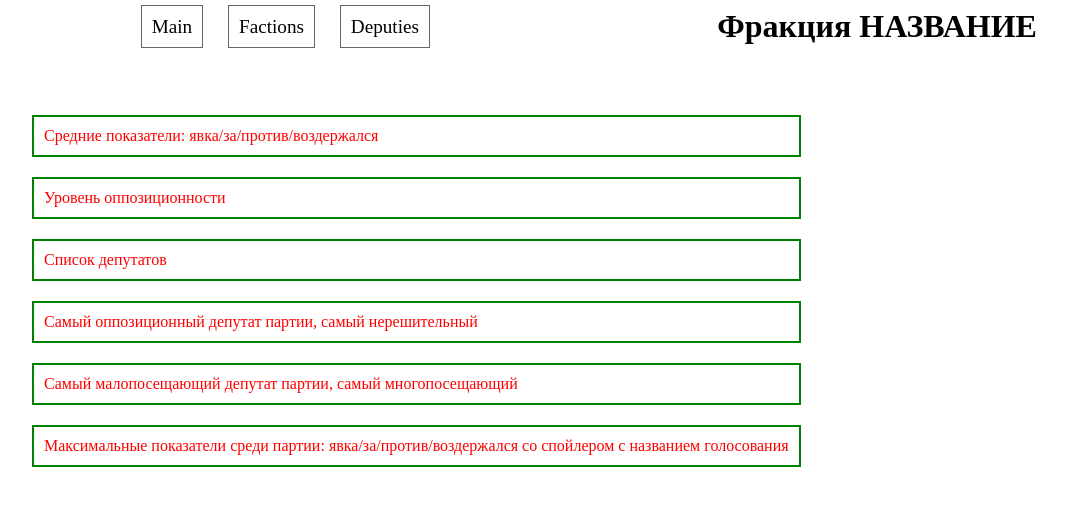
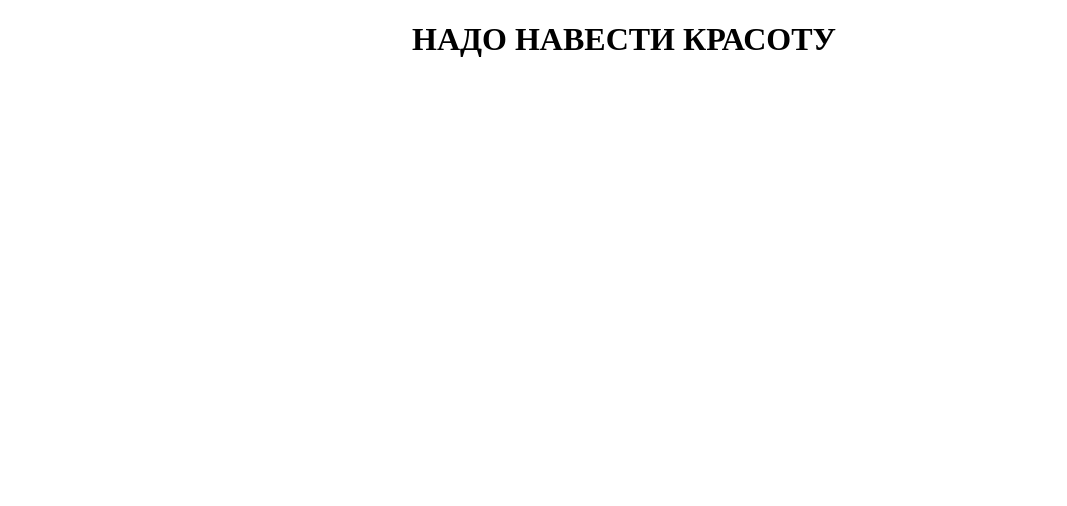
Before and after one commit to RinaKochkova/nd_210_2016, a Django app: page /factions/ in a window 1280 px wide. Shown: the top 506 px of the page, without its empty margins (16-1083 px from the left). Run offline with Django 3.2, Linux system fonts and the light colour scheme.

Commit message:
Revert "Add simple structure of pages and style.css"
This reverts commit fabf4eee4642b330920ddcdb851bdbfcf9d3fb6a.

```diff
--- a/server/templates/factions.html
+++ b/server/templates/factions.html
@@ -1,29 +1,10 @@
 <!DOCTYPE html>
 <html lang="en">
 <head>
-	<meta charset="UTF-8">
-	<title>Factions</title>
-	<meta name="viewport" content="width=device-width, initial-scale=1">
-	<link rel="stylesheet" href="style/style.css">
+    <meta charset="UTF-8">
+    <title>Factions</title>
 </head>
 <body>
-	<header>
-		<nav>
-			<ul>
-				<li><a href="index.html">Main</a></li>
-				<li><a href="#" class="current">Factions</a></li>
-				<li><a href="deputies.html">Deputies</a></li>
-			</ul>
-		</nav>
-		<h1>Фракция НАЗВАНИЕ</h1>
-	</header>
-	<div class="info">
-		<div>Средние показатели: явка/за/против/воздержался</div>
-		<div>Уровень оппозиционности</div>
-		<div>Cписок депутатов</div>
-		<div>Самый оппозиционный депутат партии, самый нерешительный</div>
-		<div>Самый малопосещающий депутат партии, самый многопосещающий</div>
-		<div>Максимальные показатели среди партии: явка/за/против/воздержался со спойлером с названием голосования</div>
-	</div>
+    <center><h1>НАДО НАВЕСТИ КРАСОТУ</h1></center>
 </body>
 </html>
--- a/server/templates/style/style.css
+++ /dev/null
@@ -1,60 +0,0 @@
-header {
-	display: flex;
-	flex-direction: row;
-	justify-content: center;
-	vertical-align: baseline;
-	margin-bottom: 30px;
-}
-
-header > * {
-	margin: auto;
-}
-
-header h1 {
-	width: 400px;
-}
-nav ul {
-	margin: 0;
-	padding: 0;
-	font-size: 1.2em;
-}
-
-nav li {
-	display: inline-block;
-}
-
-nav a {
-	text-decoration: none;
-	display: inline;
-	color: black;
-	height: 2em;
-	padding: 10px;
-	margin: 10px;
-	border: 1px solid #666;
-}
-
-nav a:not(.current):focus, nav a:not(.current):hover {
-	box-shadow: inset 0 0 5px 0 black;
-}
-
-.info {
-	color: red;
-	display: inline-block;
-	min-width: 400px;
-	margin: 40px 0 0 40px;
-}
-
-.info > * {
-	border: 2px solid green;
-	padding: 10px;
-}
-
-* + .info > * {
-	margin-bottom: 20px;
-}
-
-.text {
-	font-size: 2em;
-	max-width: 800px;
-	margin: 0 auto;
-}
```
Also changed, not shown: server/templates/deputies.html (+1 -18 lines), server/templates/index.html (+3 -15 lines).
